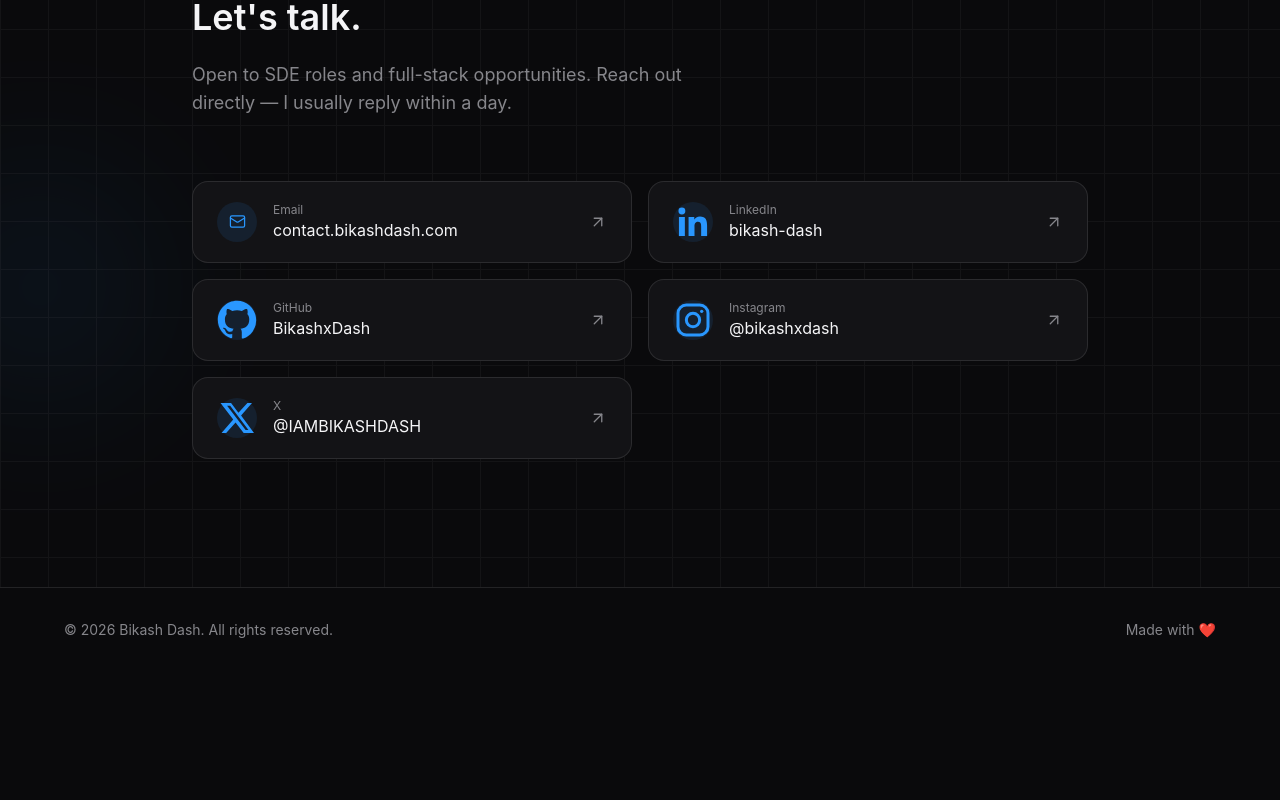
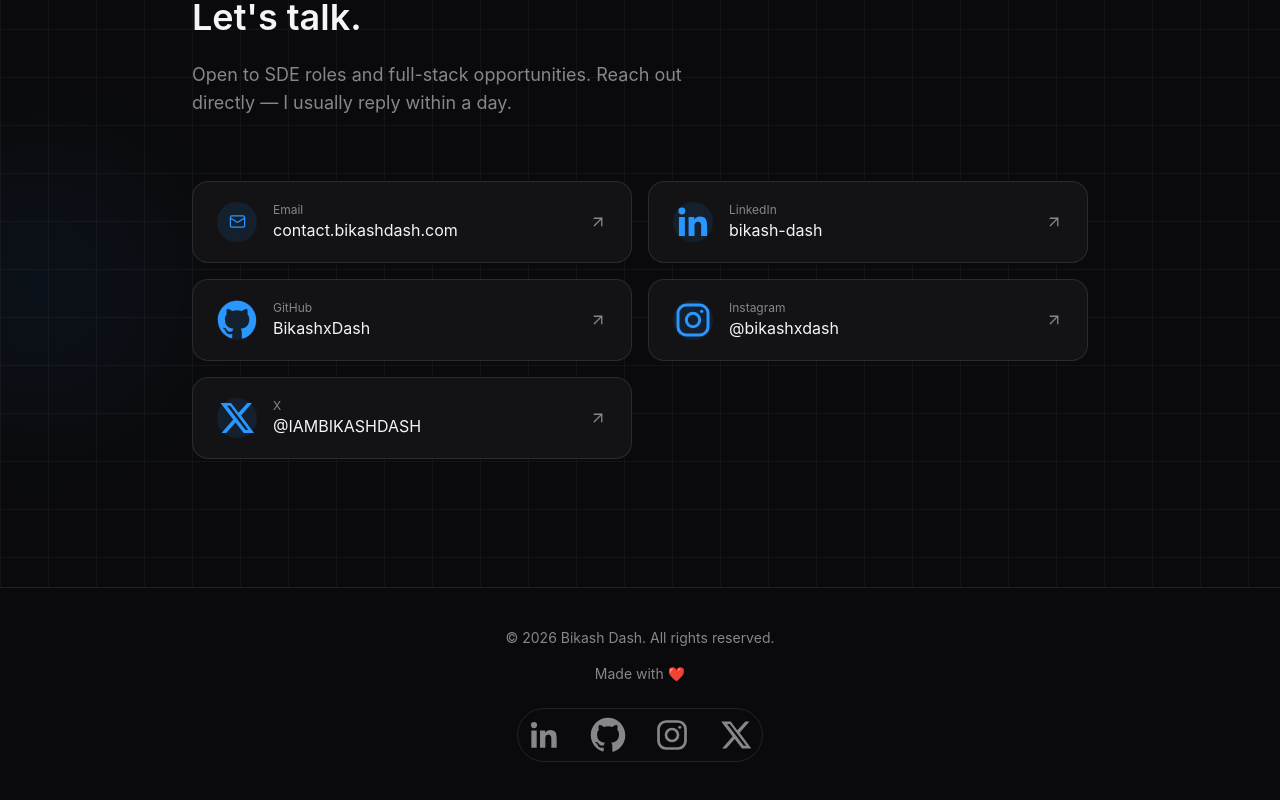
Before and after one commit to BikashxDash/Portfolio, a Next.js app: page / in a window 1280 px wide. Shown: the part 2916-3716 px from the top of the page. Before the commit the page ends 3588 px from the top, so only its background shows below. Built offline with nearby package versions, Linux system fonts and the light colour scheme.

Commit message:
Add footer with pill-style social icons and zoom hover

```diff
--- a/src/components/Footer.js
+++ b/src/components/Footer.js
@@ -1,13 +1,75 @@
 "use client";
+
+// Same custom icons as Contact.js — kept local here so Footer has no dependency on Contact
+function LinkedInIcon(props) {
+  return (
+    <svg viewBox="0 0 24 24" fill="currentColor" {...props}>
+      <path d="M20.45 20.45h-3.56v-5.57c0-1.33-.03-3.04-1.85-3.04-1.86 0-2.14 1.45-2.14 2.94v5.67H9.34V9h3.42v1.56h.05c.48-.9 1.64-1.85 3.38-1.85 3.6 0 4.26 2.37 4.26 5.46v6.28zM5.34 7.43a2.06 2.06 0 1 1 0-4.12 2.06 2.06 0 0 1 0 4.12zM7.12 20.45H3.56V9h3.56v11.45z" />
+    </svg>
+  );
+}
+
+function GithubIcon(props) {
+  return (
+    <svg viewBox="0 0 24 24" fill="currentColor" {...props}>
+      <path d="M12 .5C5.73.5.5 5.73.5 12c0 5.09 3.29 9.4 7.86 10.94.57.1.78-.25.78-.55v-2.02c-3.2.7-3.87-1.36-3.87-1.36-.53-1.34-1.3-1.7-1.3-1.7-1.06-.72.08-.71.08-.71 1.17.08 1.79 1.2 1.79 1.2 1.04 1.78 2.73 1.27 3.4.97.1-.75.41-1.27.74-1.56-2.55-.29-5.24-1.28-5.24-5.68 0-1.25.45-2.28 1.18-3.08-.12-.29-.51-1.46.11-3.04 0 0 .96-.31 3.15 1.18a10.9 10.9 0 0 1 5.73 0c2.19-1.49 3.15-1.18 3.15-1.18.62 1.58.23 2.75.11 3.04.73.8 1.18 1.83 1.18 3.08 0 4.41-2.69 5.38-5.26 5.67.42.36.79 1.08.79 2.18v3.24c0 .3.21.66.79.55A11.5 11.5 0 0 0 23.5 12c0-6.27-5.23-11.5-11.5-11.5z" />
+    </svg>
+  );
+}
+
+function InstagramIcon(props) {
+  return (
+    <svg viewBox="0 0 24 24" fill="none" stroke="currentColor" strokeWidth="1.8" {...props}>
+      <rect x="3" y="3" width="18" height="18" rx="5" />
+      <circle cx="12" cy="12" r="4" />
+      <circle cx="17.2" cy="6.8" r="1" fill="currentColor" stroke="none" />
+    </svg>
+  );
+}
+
+function XIcon(props) {
+  return (
+    <svg viewBox="0 0 24 24" fill="currentColor" {...props}>
+      <path d="M18.24 3H21l-6.55 7.49L22.2 21h-6.2l-4.86-6.36L5.5 21H2.72l7.02-8.03L2.1 3h6.35l4.4 5.82L18.24 3zm-1.08 16.2h1.72L7.9 4.7H6.05l11.11 14.5z" />
+    </svg>
+  );
+}
+
+const SOCIALS = [
+  { label: "LinkedIn", href: "https://linkedin.com/in/bikash-dash-844b70338", icon: LinkedInIcon },
+  { label: "GitHub", href: "https://github.com/BikashxDash", icon: GithubIcon },
+  { label: "Instagram", href: "https://instagram.com/bikashxdash", icon: InstagramIcon },
+  { label: "X", href: "https://x.com/IAMBIKASHDASH", icon: XIcon },
+];
 
 export default function Footer() {
   const year = new Date().getFullYear();
 
   return (
-    <footer className="relative w-full border-t border-border px-6 py-8 md:px-16">
-      <div className="mx-auto flex max-w-6xl flex-col items-center justify-between gap-3 text-sm text-text-secondary md:flex-row">
-        <p>© {year} Bikash Dash. All rights reserved.</p>
-        <p>Made with ❤️</p>
+    <footer className="relative w-full border-t border-border px-6 py-10 md:px-16">
+      <div className="mx-auto flex max-w-6xl flex-col items-center gap-4 text-center">
+        <p className="text-sm text-text-secondary">
+          © {year} Bikash Dash. All rights reserved.
+        </p>
+        <p className="text-sm text-text-secondary">Made with ❤️</p>
+
+        <div className="mt-2 flex items-center gap-7 rounded-full border border-border bg-transparent px-2 py-2">
+          {SOCIALS.map((social) => {
+            const Icon = social.icon;
+            return (
+              <a
+                key={social.label}
+                href={social.href}
+                target="_blank"
+                rel="noopener noreferrer"
+                aria-label={social.label}
+                className="flex h-9 w-9 items-center justify-center rounded-full text-text-secondary transition-all duration-300 hover:scale-125 hover:text-text-primary"
+              >
+                <Icon size={16} />
+              </a>
+            );
+          })}
+        </div>
       </div>
     </footer>
   );
```
